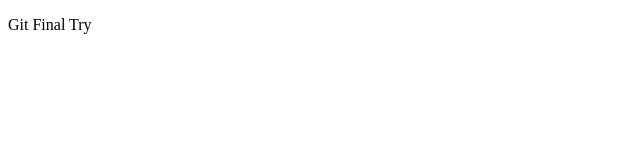
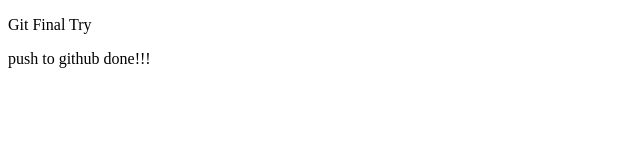
Before and after one commit to Rudra42/GitFinalTry, a plain HTML site: page index.html in a window 1280 px wide. Shown: the whole page, without its empty margins (0-640 px from the left). Drawn offline with Linux system fonts and the light colour scheme.

Commit message:
second commit done!

```diff
--- a/index.html
+++ b/index.html
@@ -7,5 +7,6 @@
 </head>
 <body>
     <p>Git Final Try</p>
+    <p>push to github done!!!</p>
 </body>
 </html>
```
